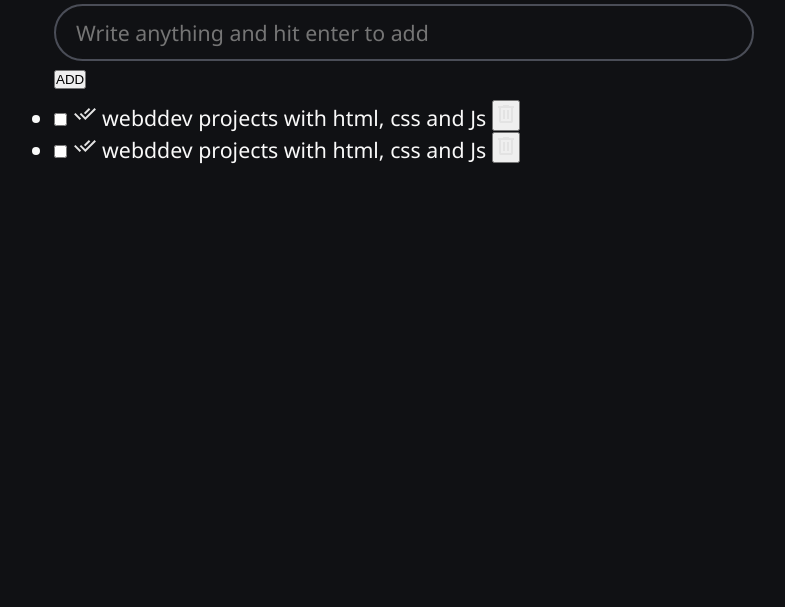
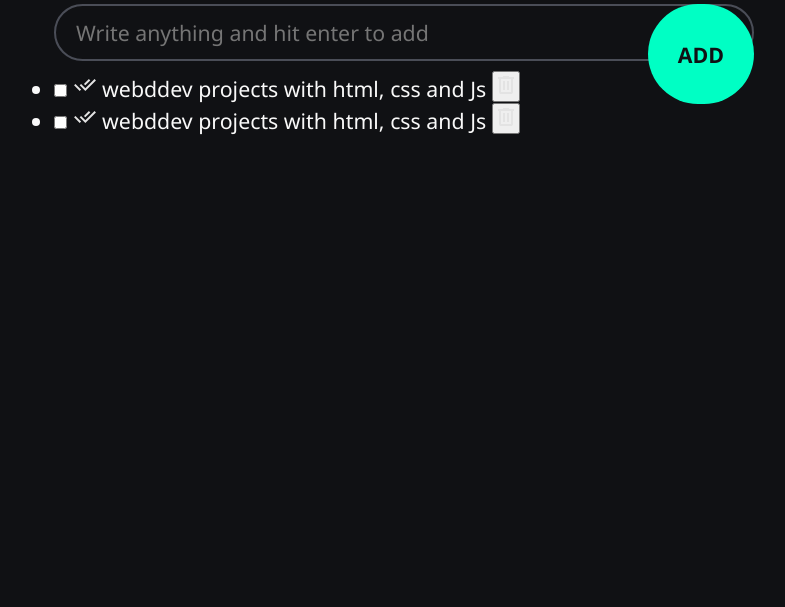
Before and after one commit to Ndungu-Jn/TODO_app, a plain HTML site: page index.html in a window 1280 px wide. Shown: the part 213-820 px from the top of the page, without its empty margins (236-1021 px from the left). Drawn offline with Linux system fonts and the light colour scheme.

Commit message:
Worked on the button

```diff
--- a/style.css
+++ b/style.css
@@ -55,3 +55,29 @@ h1 {
   color: var(--text-color);
   caret-color: var(--accent-color);
 }
+
+/* removes the outomatic highlighting of the browser in that text field*/
+#todo-input:focus {
+  outline: none;
+}
+
+/* the button below has gone to the far rigght corner, therefore to correct and make it relative to the form the code below corrects it */
+form {
+  position: relative;
+}
+
+#add-button {
+  position: absolute;
+  top: 0;
+  right: 0;
+
+  background-color: var(--accent-color);
+  height: 100px;
+  padding: 0 30px;
+  border: none;
+  border-radius: 1000px;
+  font: inherit;
+  font-weight: 600;
+  color: var(--background);
+  cursor: pointer;
+}
```
